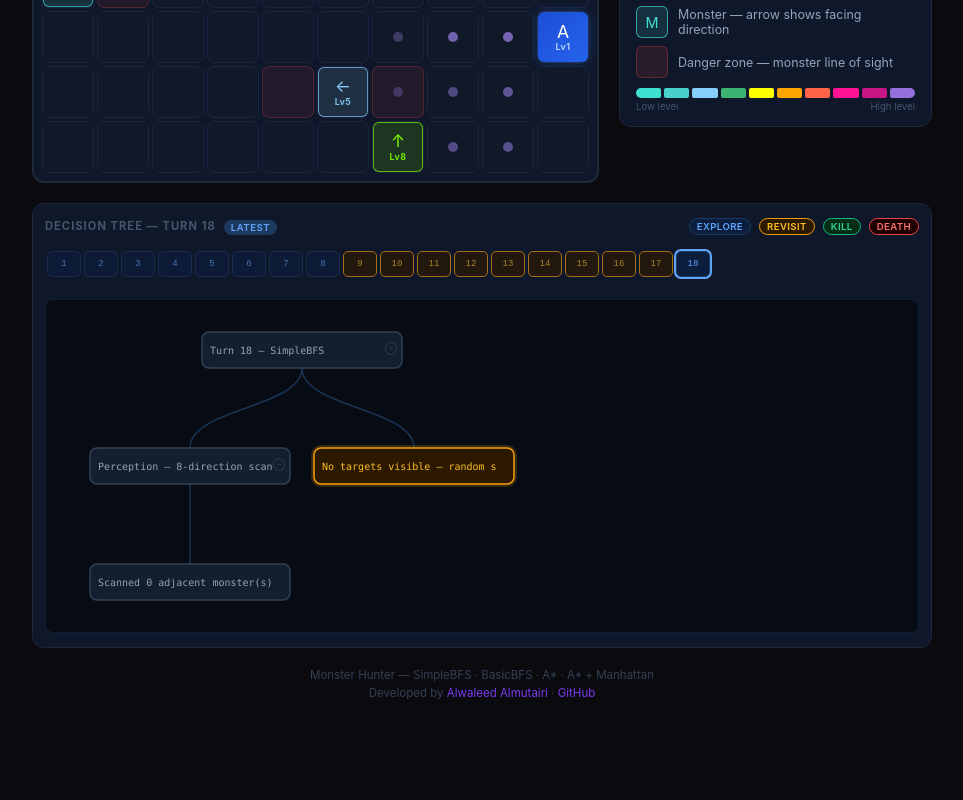
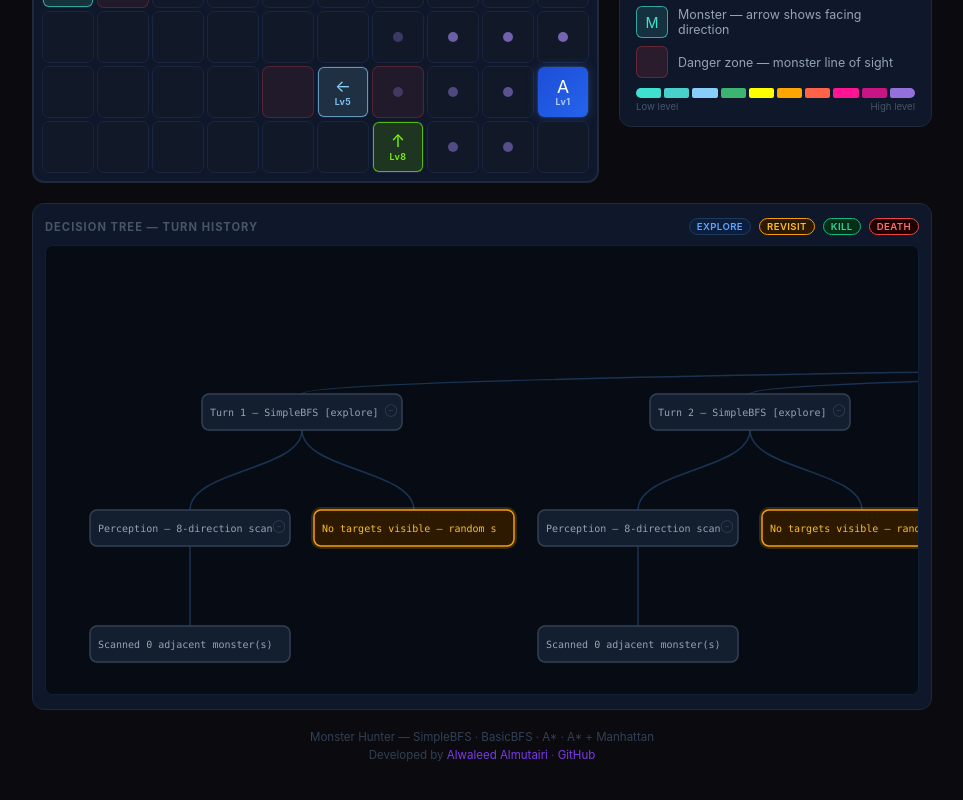
Before and after one commit to alled0/ai-monster-hunter, a React (Vite) app in the folder web/: page / in a window 1280 px wide. Shown: the part 698-1498 px from the top of the page, without its empty margins (158-1121 px from the left). Before the commit the page ends 1438 px from the top, so only its background shows below. Built offline with nearby package versions, Linux system fonts and the light colour scheme.

Commit message:
Render all turn traces as nodes in combined decision tree, collapsed by default

```diff
--- a/web/src/App.tsx
+++ b/web/src/App.tsx
@@ -1,5 +1,13 @@
 import { useCallback, useEffect, useRef, useState } from 'react';
 import { type GameState, type AlgorithmId, type TraceNode, ALGORITHMS, ARROW, key } from './engine/types';
+
+type TurnOutcome = 'explore' | 'revisit' | 'kill' | 'death';
+const OUTCOME_TYPE: Record<TurnOutcome, TraceNode['type']> = {
+  explore: 'info',
+  revisit: 'warn',
+  kill:    'success',
+  death:   'death',
+};
 import { createEnvironment } from './engine/environment';
 import { stepGame } from './engine/algorithms';
 import Benchmark from './Benchmark';
@@ -10,7 +18,6 @@ const ROWS = 10, COLS = 10, N_MONSTERS = 8;
 const TRAIL_MAX = 500;
 const HISTORY_MAX = 100;
 
-type TurnOutcome = 'explore' | 'revisit' | 'kill' | 'death';
 interface TurnRecord { turn: number; trace: TraceNode; outcome: TurnOutcome; }
 
 function levelColor(level: number): string {
@@ -39,7 +46,6 @@ export default function App() {
   const [speed, setSpeed] = useState(300);
   const [paused, setPaused] = useState(false);
   const [turnHistory, setTurnHistory] = useState<TurnRecord[]>([]);
-  const [selectedIdx, setSelectedIdx] = useState<number | null>(null);
   const [trail, setTrail] = useState<string[]>([]);
 
   const stateRef = useRef(state);
@@ -53,7 +59,6 @@ export default function App() {
   const reset = useCallback(() => {
     setState(createEnvironment(ROWS, COLS, N_MONSTERS));
     setTurnHistory([]);
-    setSelectedIdx(null);
     setTrail([]);
     setPaused(false);
     visitedRef.current = new Set();
@@ -95,7 +100,6 @@ export default function App() {
     algoRef.current = id;
     setState(createEnvironment(ROWS, COLS, N_MONSTERS));
     setTurnHistory([]);
-    setSelectedIdx(null);
     setTrail([]);
     setPaused(false);
     visitedRef.current = new Set();
@@ -110,16 +114,19 @@ export default function App() {
     trailMap.set(k, 0.15 + t * 0.55);
   });
 
-  const effectiveIdx = selectedIdx !== null ? selectedIdx : turnHistory.length - 1;
-  const displayedRecord = turnHistory[effectiveIdx] ?? null;
-  const histScrollRef = useRef<HTMLDivElement>(null);
+  // Build combined tree: root → each turn node (colored by outcome) → trace children
+  const combinedTree: TraceNode | null = turnHistory.length > 0 ? {
+    label: `${algo} — ${turnHistory.length} turn${turnHistory.length === 1 ? '' : 's'}`,
+    type: 'info',
+    children: turnHistory.map(rec => ({
+      ...rec.trace,
+      label: `${rec.trace.label}  [${rec.outcome}]`,
+      type: OUTCOME_TYPE[rec.outcome],
+    })),
+  } : null;
 
-  // Auto-scroll turn history to end when new turns arrive and nothing is selected
-  useEffect(() => {
-    if (selectedIdx === null && histScrollRef.current) {
-      histScrollRef.current.scrollLeft = histScrollRef.current.scrollWidth;
-    }
-  }, [turnHistory.length, selectedIdx]);
+  // All turn nodes dimmed (collapsed) by default except the latest
+  const initialDimmed = turnHistory.slice(0, -1).map((_, i) => `root.${i}`);
 
   return (
     <div className="app">
@@ -287,14 +294,11 @@ export default function App() {
         </div>
       </div>
 
-      {turnHistory.length > 0 && (
+      {combinedTree && (
         <div className="tree-section">
           <div className="card tree-card">
             <div className="tree-card-header">
-              <h3 className="card-title" style={{ marginBottom: 0 }}>
-                Decision Tree — Turn {displayedRecord?.turn ?? '–'}
-                {selectedIdx === null && <span className="tree-latest-badge">latest</span>}
-              </h3>
+              <h3 className="card-title" style={{ marginBottom: 0 }}>Decision Tree — Turn History</h3>
               <div className="turn-legend">
                 <span className="turn-legend-item explore">Explore</span>
                 <span className="turn-legend-item revisit">Revisit</span>
@@ -302,24 +306,7 @@ export default function App() {
                 <span className="turn-legend-item death">Death</span>
               </div>
             </div>
-
-            <div className="turn-history-scroll" ref={histScrollRef}>
-              {turnHistory.map((rec, idx) => {
-                const isSelected = idx === effectiveIdx;
-                return (
-                  <button
-                    key={idx}
-                    className={`turn-node turn-node-${rec.outcome}${isSelected ? ' turn-node-selected' : ''}`}
-                    onClick={() => setSelectedIdx(idx === turnHistory.length - 1 ? null : idx)}
-                    title={`Turn ${rec.turn} — ${rec.outcome}`}
-                  >
-                    {rec.turn}
-                  </button>
-                );
-              })}
-            </div>
-
-            {displayedRecord && <TreeViz node={displayedRecord.trace} />}
+            <TreeViz node={combinedTree} initialDimmed={initialDimmed} />
           </div>
         </div>
       )}
--- a/web/src/TreeViz.tsx
+++ b/web/src/TreeViz.tsx
@@ -14,6 +14,7 @@ const THEME: Record<TraceNode['type'], { bg: string; border: string; text: strin
   success: { bg: '#052e16', border: '#10b981', text: '#34d399', glow: '#10b98133' },
   warn:    { bg: '#2d1900', border: '#f59e0b', text: '#fbbf24', glow: '#f59e0b33' },
   action:  { bg: '#0c1e3d', border: '#3b82f6', text: '#60a5fa', glow: '#3b82f633' },
+  death:   { bg: '#1f0000', border: '#ef4444', text: '#f87171', glow: '#ef444433' },
 };
 
 const DIMMED: Record<TraceNode['type'], { bg: string; border: string; text: string }> = {
@@ -21,6 +22,7 @@ const DIMMED: Record<TraceNode['type'], { bg: string; border: string; text: stri
   success: { bg: '#020f08', border: '#134e26', text: '#1a5c38' },
   warn:    { bg: '#100900', border: '#78430a', text: '#7a4a00' },
   action:  { bg: '#050e1c', border: '#1d3560', text: '#1e3a6e' },
+  death:   { bg: '#0d0000', border: '#5c1111', text: '#5c1111' },
 };
 
 // ── Layout types ──────────────────────────────────────────────────
@@ -183,9 +185,9 @@ function NodeRect({
 }
 
 // ── Main component ────────────────────────────────────────────────
-export default memo(function TreeViz({ node }: { node: TraceNode }) {
+export default memo(function TreeViz({ node, initialDimmed }: { node: TraceNode; initialDimmed?: string[] }) {
   // dimmed = set of parent keys whose children are faded (but still visible)
-  const [dimmed, setDimmed] = useState<Set<string>>(new Set());
+  const [dimmed, setDimmed] = useState<Set<string>>(() => new Set(initialDimmed ?? []));
 
   const toggle = useCallback((key: string) => {
     setDimmed(prev => {
--- a/web/src/engine/types.ts
+++ b/web/src/engine/types.ts
@@ -43,7 +43,7 @@ export type AlgorithmId = 'SimpleBFS' | 'BasicBFS' | 'AStar' | 'AStarManhattan';
 
 export interface TraceNode {
   label: string;
-  type: 'info' | 'success' | 'warn' | 'action';
+  type: 'info' | 'success' | 'warn' | 'action' | 'death';
   children: TraceNode[];
 }
 
```
